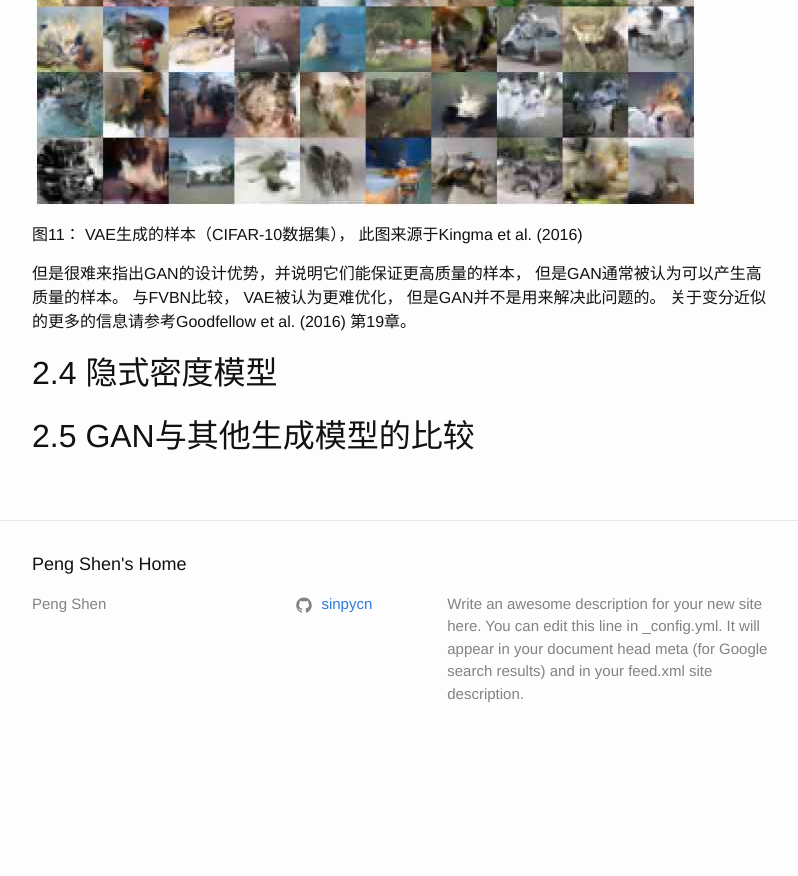
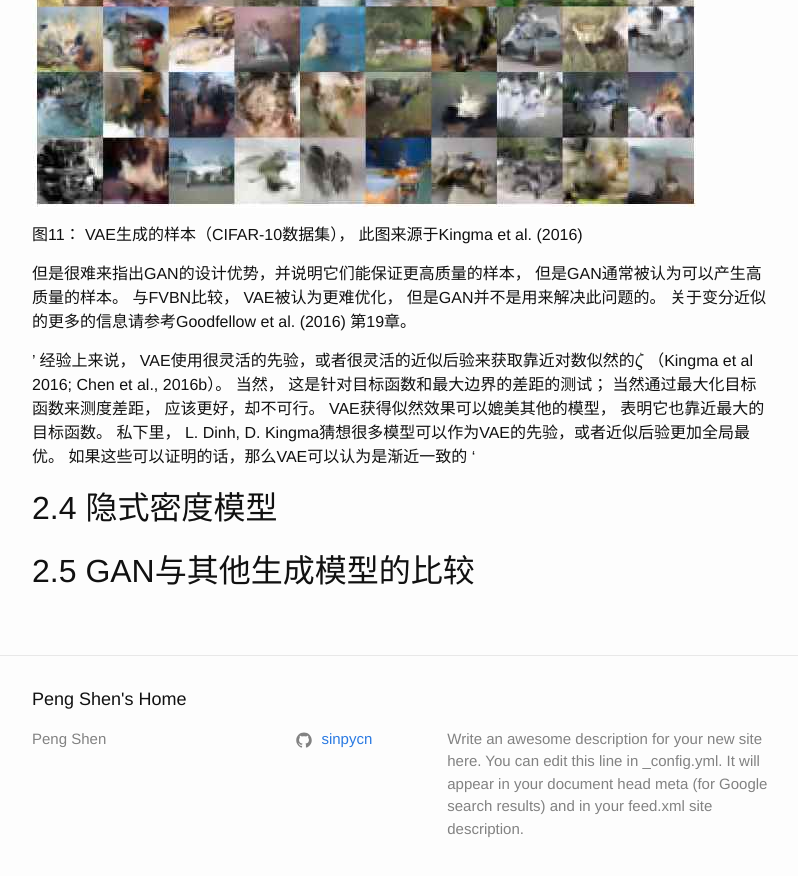
Before and after one commit to sinpycn/sinpycn.github.io, a Jekyll site: the page built from _posts/research/2017-04-29-NIPS2016 GAN Tutorial-:-How-do-generative-models-work.md, in a window 1280 px wide and 900 px high, scrolled down 5129 px. Shown: the top 876 px of the window, without its empty margins (238-1036 px from the left). Built offline with Jekyll 4.4.1, drawn with Linux system fonts in a browser that asks for light colours; formulas are drawn with MathJax 3; before the commit the page ends 5894 px from its top, so only the background shows below that.

Commit message:
Update 2017-04-29-NIPS2016 GAN Tutorial-:-How-do-generative-models-work.md

```diff
--- a/_posts/research/2017-04-29-NIPS2016 GAN Tutorial-:-How-do-generative-models-work.md
+++ b/_posts/research/2017-04-29-NIPS2016 GAN Tutorial-:-How-do-generative-models-work.md
@@ -123,6 +123,14 @@ GAN是无偏的设计， 当有足够大的模型以及充足的数据是，GAN
 但是很难来指出GAN的设计优势，并说明它们能保证更高质量的样本， 但是GAN通常被认为可以产生高质量的样本。
 与FVBN比较， VAE被认为更难优化， 但是GAN并不是用来解决此问题的。 关于变分近似的更多的信息请参考Goodfellow et al. (2016) 第19章。
 
+'
+经验上来说， VAE使用很灵活的先验，或者很灵活的近似后验来获取靠近对数似然的$$\zeta$$ （Kingma  et al 2016; Chen et al., 2016b）。
+当然， 这是针对目标函数和最大边界的差距的测试； 当然通过最大化目标函数来测度差距， 应该更好，却不可行。
+VAE获得似然效果可以媲美其他的模型， 表明它也靠近最大的目标函数。
+私下里， L. Dinh, D. Kingma猜想很多模型可以作为VAE的先验，或者近似后验更加全局最优。 如果这些可以证明的话，那么VAE可以认为是渐近一致的
+'
+
+
 ## 2.4 隐式密度模型
 
 ## 2.5 GAN与其他生成模型的比较
```
